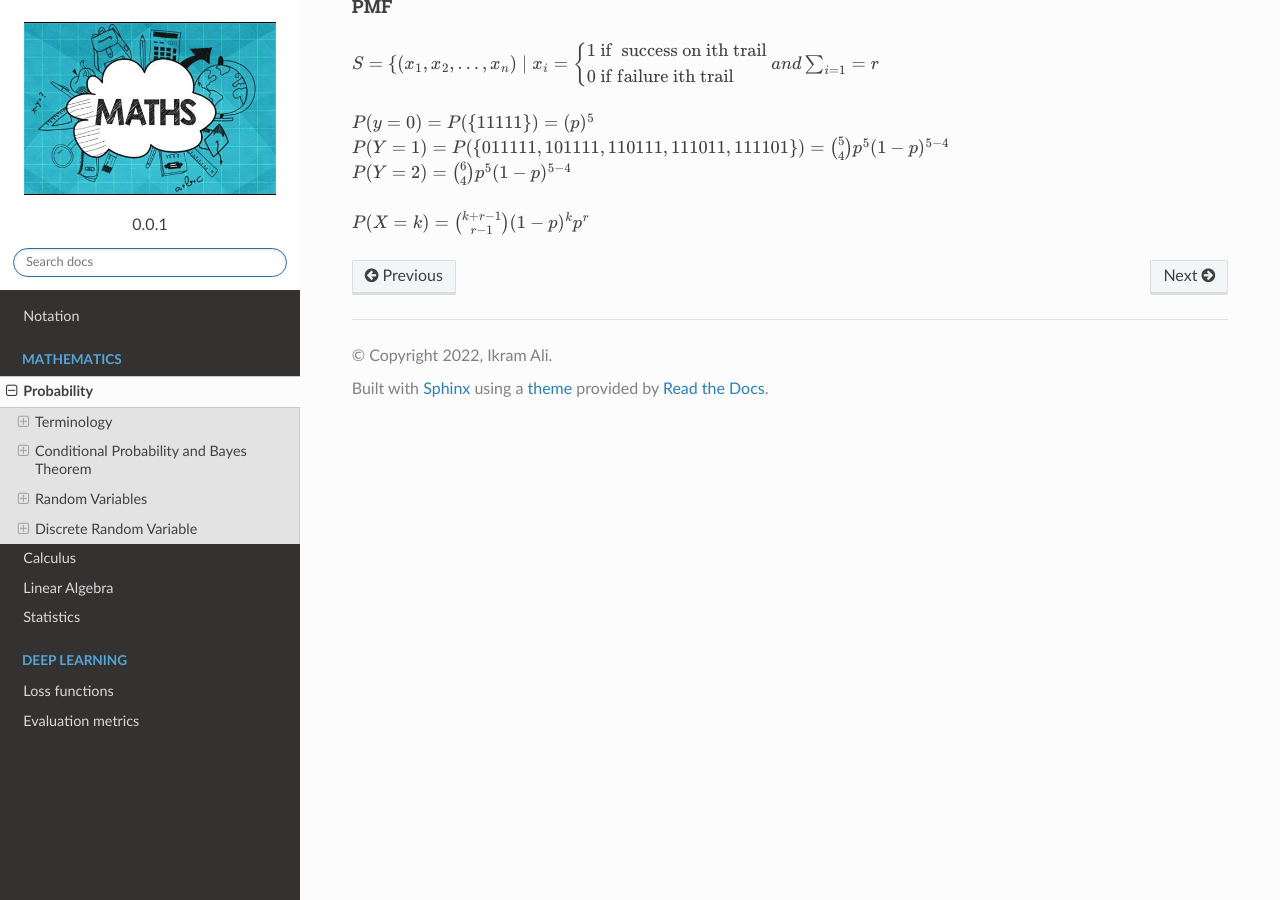
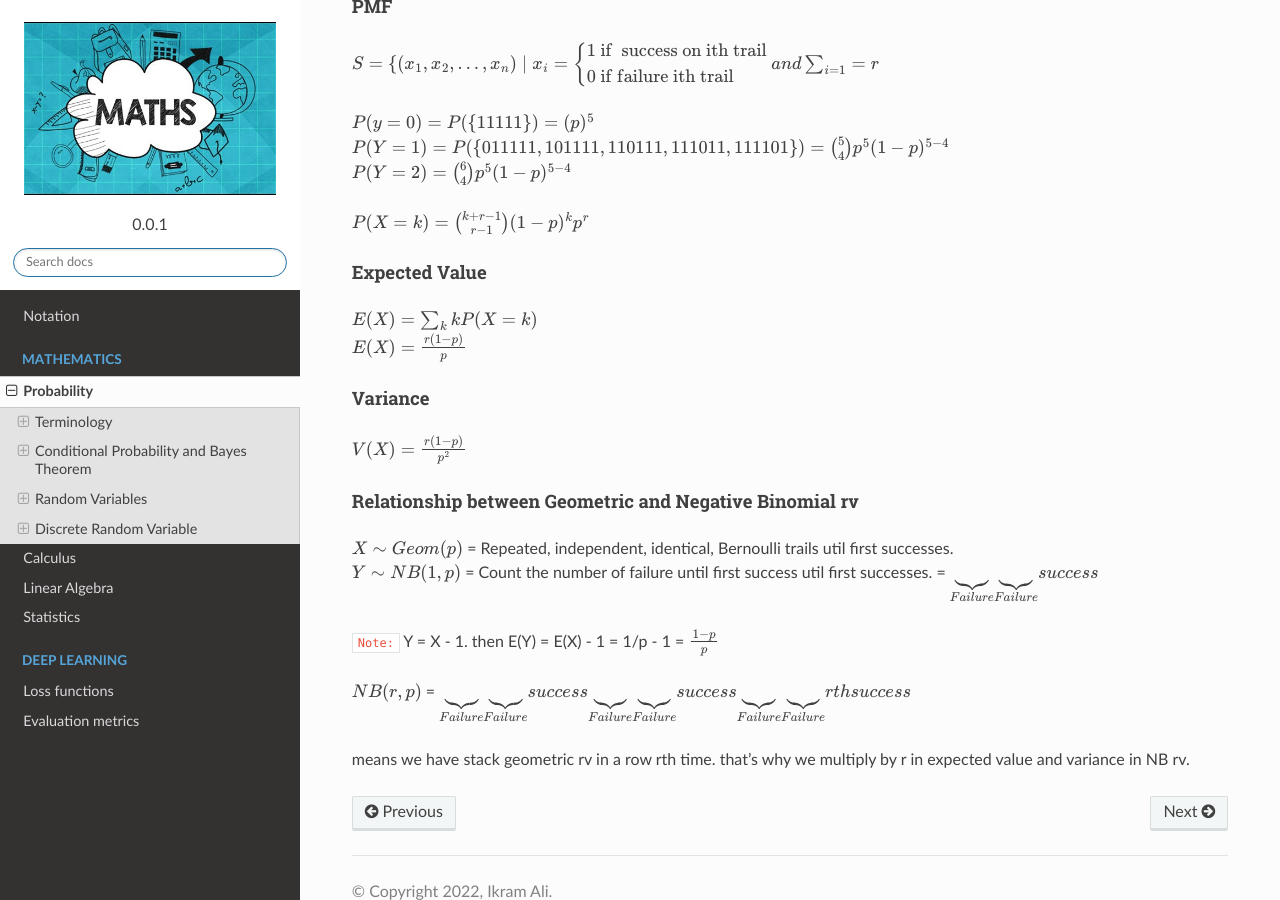
Before and after one commit to akkefa/ml-notes, a Sphinx documentation site: the page built from docs/probability.rst, in a window 1280 px wide and 900 px high, scrolled down 6088 px. Built offline with Sphinx 7.4.7 and the Read the Docs theme 2.0.0, drawn with Linux system fonts in a browser that asks for light colours; some of the changed text lies outside the part shown.

Commit message:
New changes.

```diff
--- a/docs/probability.rst
+++ b/docs/probability.rst
@@ -165,7 +165,7 @@ Variance
 
 Geometric rv
 -------------
-A geometric rv :math:`X \sim Geo(p)` consists of independent Bernoulli trials, each with the same probability of success p, repeated until
+A geometric rv :math:`X \sim Geom(p)` consists of independent Bernoulli trials, each with the same probability of success p, repeated until
 the first success is obtained.
 
 The geometric rv is the distribution of the number of trials needed to get the first success in repeated
@@ -280,3 +280,23 @@ PMF
 | :math:`P(Y=2) = \binom{6}{4}p^5(1-p)^{5-4}`
 
 :math:`P(X = k) = \binom{k+r-1}{r-1} (1-p)^kp^r`
+
+Expected Value
+^^^^^^^^^^^^^^^
+| :math:`E(X)=\sum_{k} k P(X=k)`
+| :math:`E(X)= \frac{r(1-p)}{p}`
+
+Variance
+^^^^^^^^
+:math:`V(X)= \frac{r(1-p)}{p^2}`
+
+Relationship between Geometric and Negative Binomial rv
+^^^^^^^^^^^^^^^^^^^^^^^^^^^^^^^^^^^^^^^^^^^^^^^^^^^^^^^
+| :math:`X \sim Geom(p)` = Repeated, independent, identical, Bernoulli trails util first successes.
+| :math:`Y \sim NB(1,p)` = Count the number of failure until first success util first successes. = :math:`\underbrace{}_{Failure} \underbrace{}_{Failure} success`
+
+``Note:`` Y = X - 1. then E(Y) = E(X) - 1 = 1/p - 1 = :math:`\frac{1-p}{p}`
+
+:math:`NB(r,p)` = :math:`\underbrace{}_{Failure} \underbrace{}_{Failure} success \underbrace{}_{Failure} \underbrace{}_{Failure} success \underbrace{}_{Failure} \underbrace{}_{Failure} rth success`
+
+means we have stack geometric rv in a row rth time. that's why we multiply by r in expected value and variance in NB rv.
```
